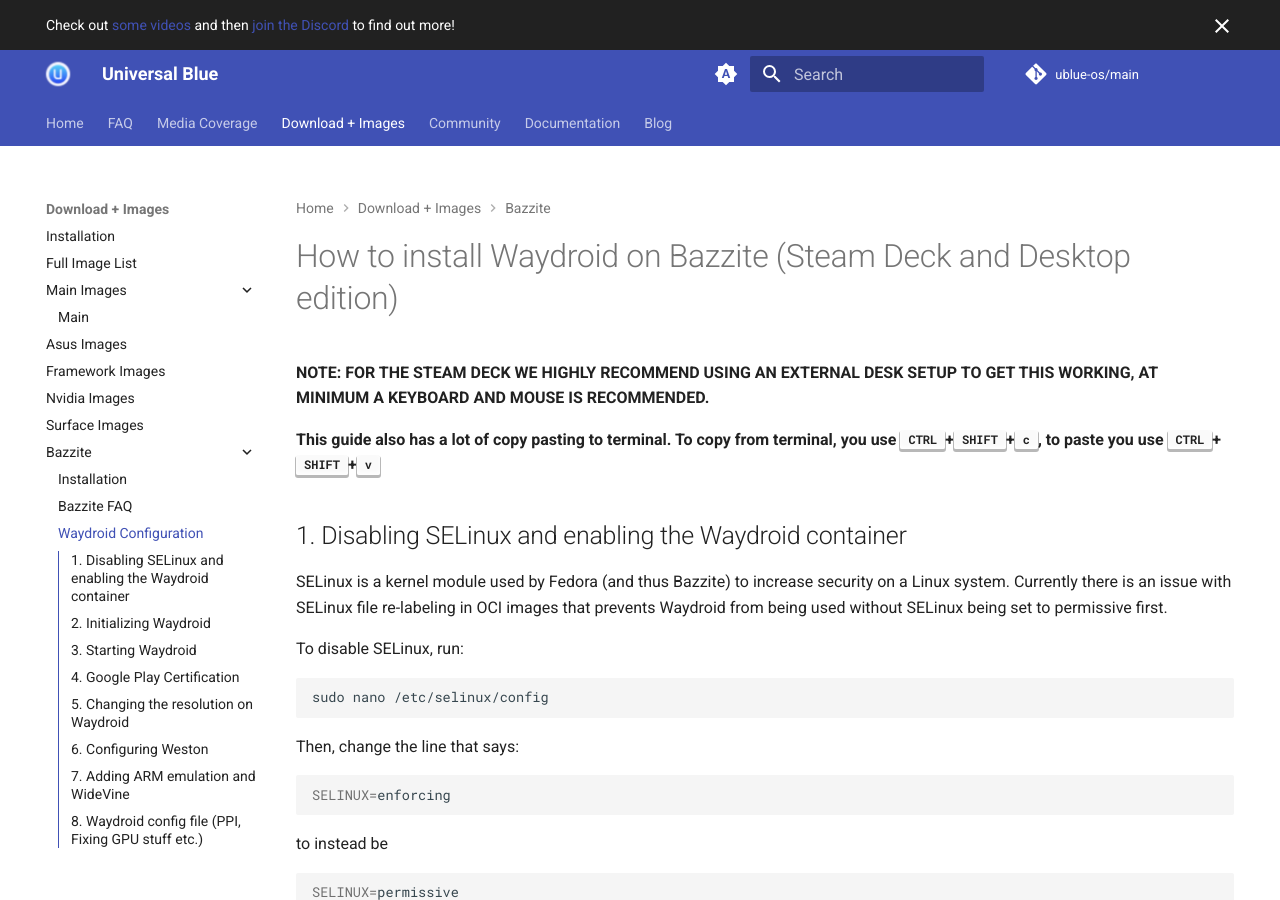
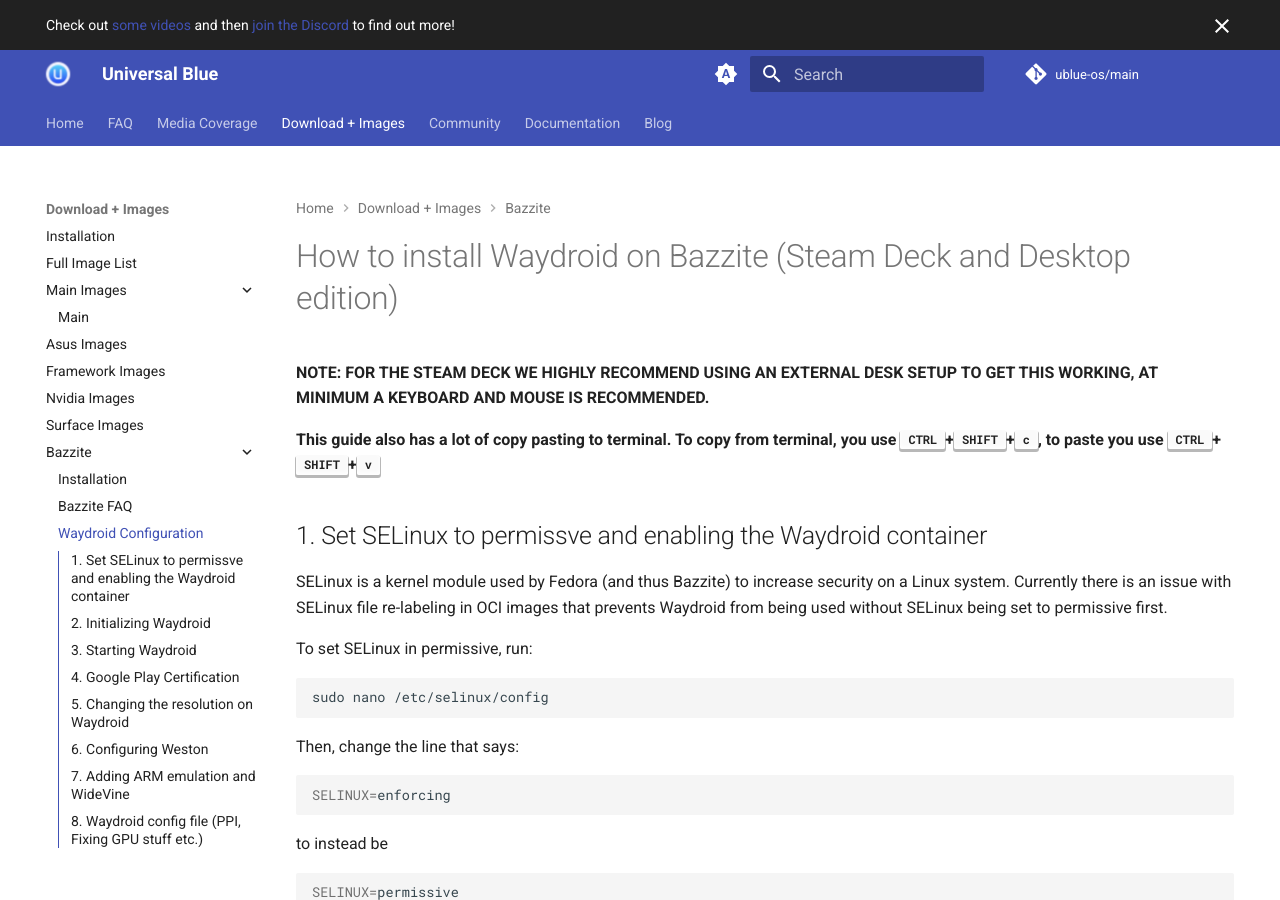
Before and after one commit to ublue-os/website, an MkDocs documentation site: the page built from docs/images/bazzite/waydroid.md, in a window 1280 px wide and 900 px high. Built offline with MkDocs 1.6.1 and Material for MkDocs 9.7.7, drawn with Linux system fonts in a browser that asks for light colours; comment, search, counter and statistics services are not loaded.

Commit message:
chore: SELinux in permissive.
I have tested that this works fine in permissive as opposed to disabling it.  Disabling it is not recommended, and I am aware that permissive only logs any issues it has, it's a lot better than disabling it.  This is especially the case if the user plans on re-enabling it after the SELinux issue has been resolved upstream.

````diff
--- a/docs/images/bazzite/waydroid.md
+++ b/docs/images/bazzite/waydroid.md
@@ -4,12 +4,12 @@
 
 **This guide also has a lot of copy pasting to terminal. To copy from terminal, you use <kbd>CTRL</kbd>+<kbd>SHIFT</kbd>+<kbd>c</kbd>, to paste you use <kbd>CTRL</kbd>+<kbd>SHIFT</kbd>+<kbd>v</kbd>**
 
-## 1. Disabling SELinux and enabling the Waydroid container
+## 1. Set SELinux to permissve and enabling the Waydroid container
 
 SELinux is a kernel module used by Fedora (and thus Bazzite) to increase security on a Linux system.
 Currently there is an issue with SELinux file re-labeling in OCI images that prevents Waydroid from being used without SELinux being set to permissive first.
 
-To disable SELinux, run:
+To set SELinux in permissive, run:
 
 ```bash
 sudo nano /etc/selinux/config
````
